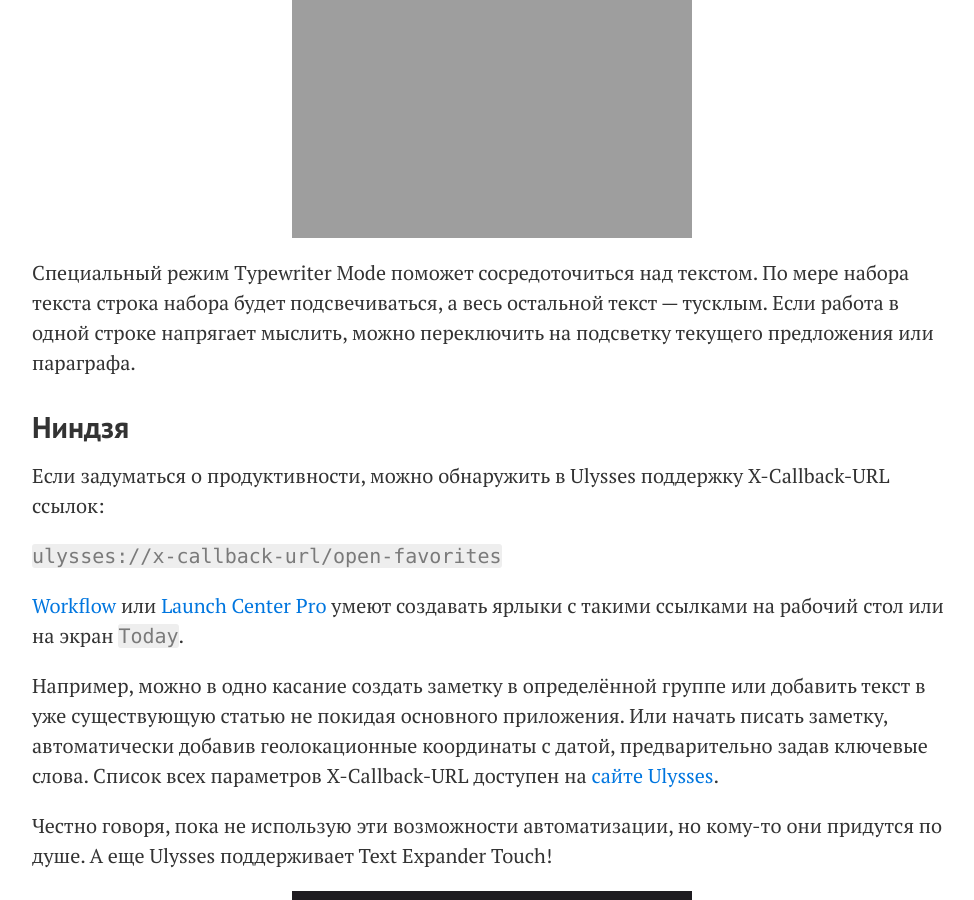
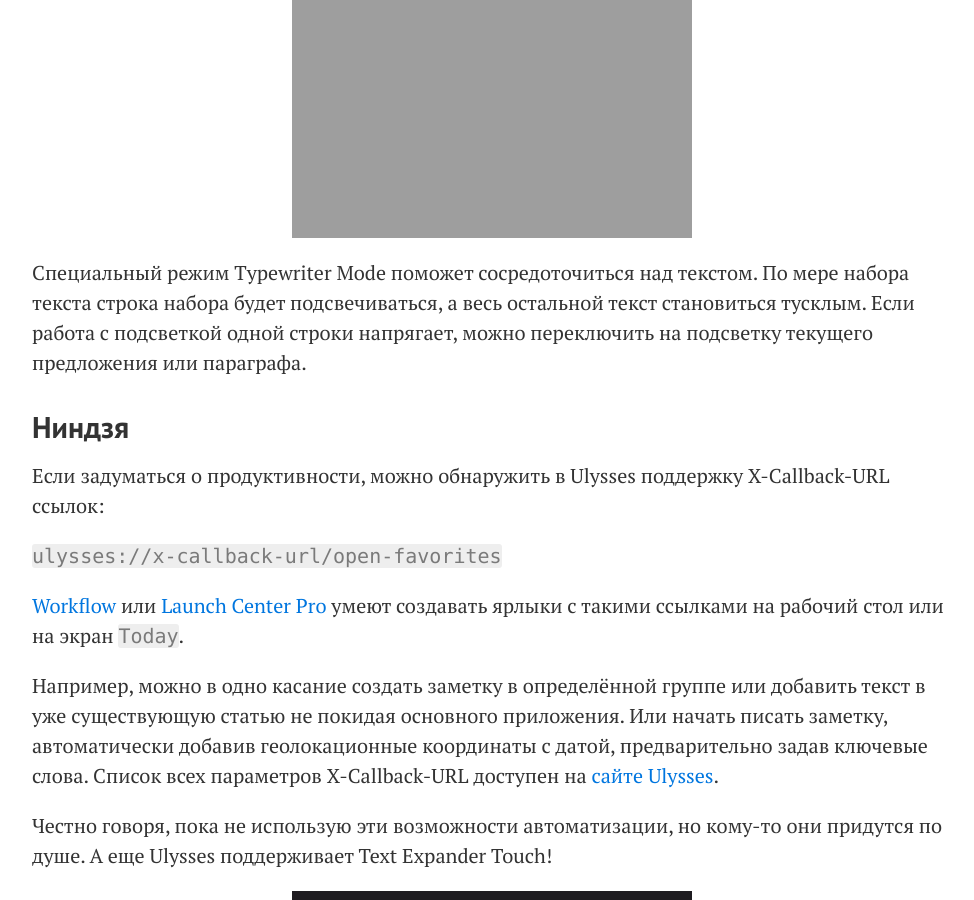
Before and after one commit to facetheheat/facetheheat.github.io, a Jekyll site: the page built from _posts/2016-04-30-ulysses.markdown, in a window 1280 px wide and 900 px high, scrolled down 9049 px. Shown: the whole window, without its empty margins (148-1122 px from the left). Built offline with Jekyll 4.4.1, drawn with Linux system fonts in a browser that asks for light colours; comment, search, counter and statistics services are not loaded.

Commit message:
Обновление Ulysses до версии 2.6

```diff
--- a/_posts/2016-04-30-ulysses.markdown
+++ b/_posts/2016-04-30-ulysses.markdown
@@ -120,7 +120,7 @@
 
 ![](http://pavel.miroshnichen.co/images/2016/04/2016-08-09%2022_35_53.gif)
 
-Специальный режим Typewriter Mode поможет сосредоточиться над текстом.  По мере набора текста строка набора будет подсвечиваться, а весь остальной текст — тусклым. Если работа в одной строке напрягает мыслить, можно переключить на подсветку текущего предложения или параграфа.
+Специальный режим Typewriter Mode поможет сосредоточиться над текстом.  По мере набора текста строка набора будет подсвечиваться, а весь остальной текст становиться тусклым. Если работа с подсветкой одной строки напрягает, можно переключить на подсветку текущего предложения или параграфа.
 
 
 ## Ниндзя
```
